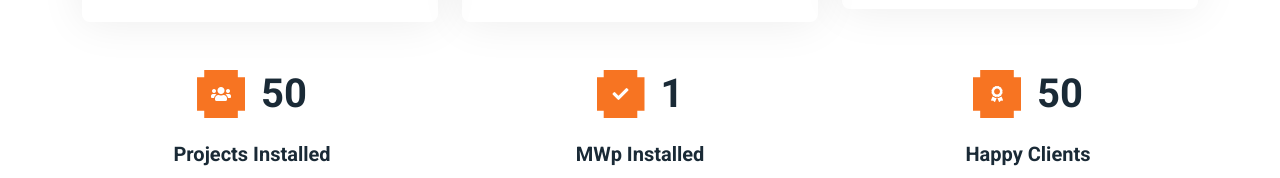
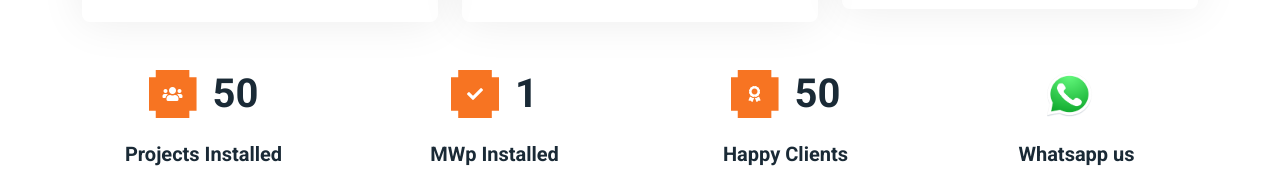
Before and after one commit to maheshtawade2308/solarproject, a React (Create React App) app: page /service in a window 1280 px wide. Shown: the part 774-952 px from the top of the page. Built offline with nearby package versions, Linux system fonts and the light colour scheme.

Commit message:
whatsapp symbol and working

```diff
--- a/package.json
+++ b/package.json
@@ -1,6 +1,7 @@
 {
 
   "name": "solarproject",
+  "homepage": "https://maheshtawade2308.github.io/solarproject",
   "version": "0.1.0",
   "private": true,
   "dependencies": {
--- a/public/css/style.css
+++ b/public/css/style.css
@@ -281,6 +281,7 @@
     clip-path: polygon(0% 15%, 15% 15%, 15% 0%, 85% 0%, 85% 15%, 100% 15%, 100% 85%, 85% 85%, 85% 100%, 15% 100%, 15% 85%, 0% 85%);
 
 }
+
 @media (min-width: 992px) {
     .container.feature {
         max-width: 100% !important;
--- a/src/components/Feature.js
+++ b/src/components/Feature.js
@@ -1,12 +1,13 @@
 import React from 'react'
 import CountUp from 'react-countup';
+import WhatsAppIcon from './WhatsappIcon';
 
 const Feature = () => {
   return (
     <div className="container-xxl py-5">
     <div className="container">
         <div className="row g-5 text-center">
-            <div className="col-md-6 col-lg-4 wow  fadeIn" data-wow-delay="0.1s">
+            <div className="col-md-6 col-lg-3 wow  fadeIn" data-wow-delay="0.1s">
                 <div className="d-flex align-items-center justify-content-center mb-4">
                     <div className="btn-lg-square bg-primary heptagon me-3">
                         <i className="fa fa-users text-white"></i>
@@ -20,7 +21,7 @@ const Feature = () => {
                 <h5 className="mb-3">Projects Installed</h5>
                 {/* <span>Tempor erat elitr rebum at clita. Diam dolor diam ipsum sit</span> */}
             </div>
-            <div className="col-md-6 col-lg-4 wow fadeIn" data-wow-delay="0.3s">
+            <div className="col-md-6 col-lg-3 wow fadeIn" data-wow-delay="0.3s">
                 <div className="d-flex align-items-center justify-content-center mb-4">
                     <div className="btn-lg-square bg-primary heptagon me-3">
                         <i className="fa fa-check text-white"></i>
@@ -35,7 +36,7 @@ const Feature = () => {
                 <h5 className="mb-3">MWp Installed</h5>
                 {/* <span>Tempor erat elitr rebum at clita. Diam dolor diam ipsum sit</span> */}
             </div>
-            <div className="col-md-6 col-lg-4 wow fadeIn" data-wow-delay="0.5s">
+            <div className="col-md-6 col-lg-3 wow fadeIn" data-wow-delay="0.5s">
                 <div className="d-flex align-items-center justify-content-center mb-4">
                     <div className="btn-lg-square bg-primary heptagon me-3">
                         <i className="fa fa-award text-white"></i>
@@ -51,20 +52,14 @@ const Feature = () => {
                 <h5 className="mb-3">Happy Clients</h5>
                 {/* <span>Tempor erat elitr rebum at clita. Diam dolor diam ipsum sit</span> */}
             </div>
-            {/* <div className="col-md-6 col-lg-3 wow fadeIn" data-wow-delay="0.7s">
-                <div className="d-flex align-items-center mb-4">
-                    <div className="btn-lg-square bg-primary rounded-circle me-3">
-                        <i className="fa fa-users-cog text-white"></i>
+            <div className="col-md-6 col-lg-3 wow fadeIn" data-wow-delay="0.5s">
+                <div className="d-flex align-items-center justify-content-center mb-4">
+                    <div className="btn-lg-square me-3">
+                    <WhatsAppIcon  />
                     </div>
-                    <CountUp end={1831} duration={2} separator="," decimals={0}>
-                {({ countUpRef }) => (
-                  <h1 className="mb-0" ref={countUpRef} />
-                )}
-              </CountUp>
                 </div>
-                <h5 className="mb-3">Expert Workers</h5>
-                <span>Tempor erat elitr rebum at clita. Diam dolor diam ipsum sit</span>
-            </div> */}
+                <h5 className="mb-3">Whatsapp us</h5>
+            </div>
         </div>
     </div>
 </div>
--- /dev/null
+++ b/src/components/WhatsappIcon.js
@@ -0,0 +1,38 @@
+import React from 'react';
+import WaIcon from './assets/whatsapp-icon.png';
+const WhatsAppIcon = () => {
+
+  const ownerPhoneNumber = '9657089541';
+  const message = 'Hello, I have a question.';
+
+//   // Build the WhatsApp URL with the phone number and message (if provided).
+// //   const whatsappUrl = `https://wa.me/${ownerPhoneNumber}/?text=${encodeURIComponent(message)}`;
+//   const whatsappWebUrl = `https://web.whatsapp.com/send?phone=${ownerPhoneNumber}&text=${encodeURIComponent(message)}`;
+
+//   const message = 'Hello, I have a question.';
+
+
+  const isMobile = /iPhone|iPad|iPod|Android/i.test(navigator.userAgent);
+
+  const handleWhatsAppClick = () => {
+    if (isMobile) {
+      // Open WhatsApp mobile app.
+      window.location.href = `whatsapp://send?phone=${ownerPhoneNumber}&text=${encodeURIComponent(message)}`;
+    } else {
+      // Open WhatsApp Web.
+      window.open(`https://web.whatsapp.com/send?phone=${ownerPhoneNumber}&text=${encodeURIComponent(message)}`);
+    }
+  };
+  return (
+<div>
+    {/* <a href={whatsappWebUrl} target="_blank" rel="noopener noreferrer">
+      <img src="whatsapp-icon.png" alt="WhatsApp Icon" />
+    </a> */}
+    <div onClick={handleWhatsAppClick}>
+    <img src={WaIcon} alt="WhatsApp Icon" className='img-fluid ' />
+  </div>
+  </div>
+  );
+};
+
+export default WhatsAppIcon;
```
Also changed, not shown: src/components/assets/whatsapp-icon.png (added).
